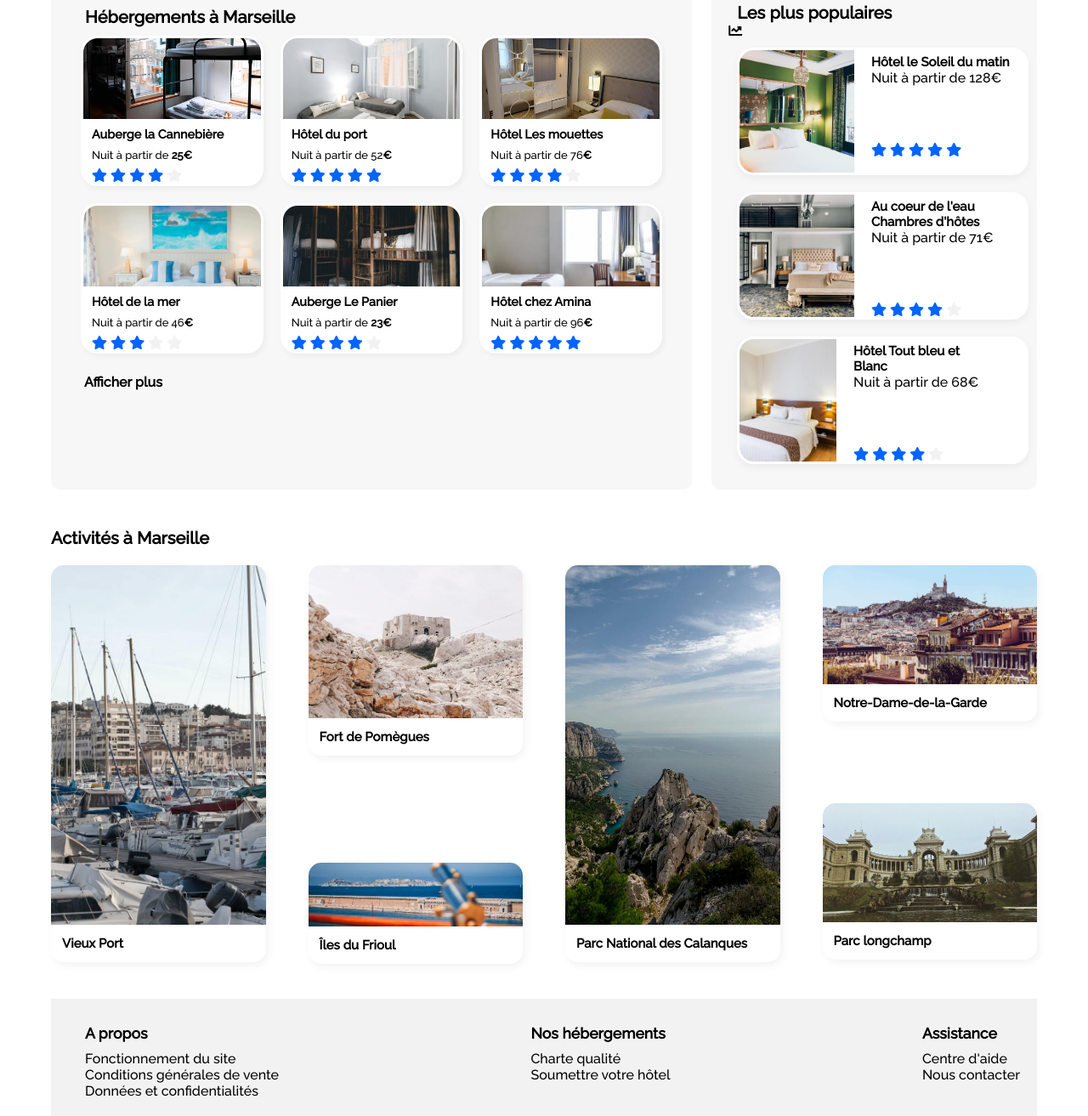
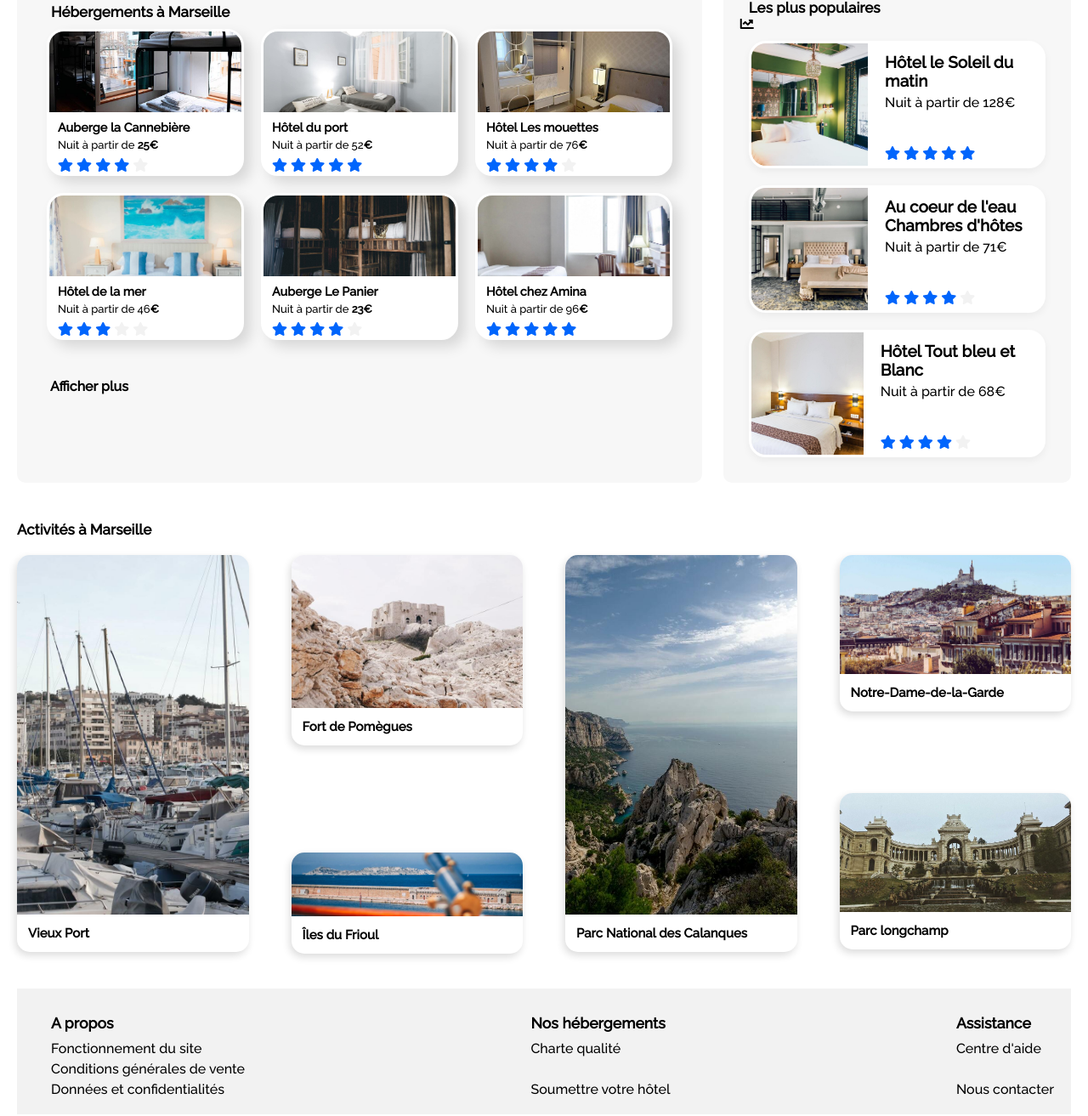
Before and after one commit to Sididaoudi/Sididaoudi-Sididaoudi-DaoudiSidi_2_28052021, a plain HTML site: page index.html in a window 1280 px wide. Shown: the part 337-1650 px from the top of the page at 85% size. Drawn offline with Linux system fonts and the light colour scheme.

Commit message:
Add files via upload

```diff
--- a/style.css
+++ b/style.css
@@ -12,14 +12,14 @@
 /* ***************** CONTENU ***************************** */
 .contenu {
   padding: 0 20px;
-  max-width: 1200px;
+  max-width: 1350px;
   width: 100%;
   margin: auto;
   margin-top: 20px;
 }
 
 h2 {
-  font-size: 20px;
+  font-size: 17px;
 }
 
 h3 {
@@ -234,6 +234,7 @@ h2 h3 {
 
 .more {
   padding: 14px;
+  padding-top: 35px;
   font-weight: bold;
 }
 
@@ -248,7 +249,7 @@ h2 h3 {
   padding-left: 10px;
   padding-top: 4px;
   font-size: 13px;
-  margin-top: 5px;
+  margin-top: 1px;
   margin-bottom: 7px;
 }
 
@@ -266,7 +267,7 @@ h2 h3 {
   border-radius: 20px 20px;
   overflow: hidden;
   min-width: 200px;
-  box-shadow: 2px 3px 6px rgb(0 0 0 / 5%);
+  box-shadow: 8px 8px 16px rgb(0 0 0 / 13%);
 }
 
 .cards img {
@@ -333,7 +334,7 @@ h2 h3 {
 
 .cards-aside2 {
   background: white;
-  width: 100%;
+  /* width: 100%; */
   border: 3px solid white;
   border-radius: 20px 20px;
   overflow: hidden;
@@ -349,8 +350,11 @@ h2 h3 {
 .cards-aside2 a {
   display: flex;
   text-decoration: none;
+  color: black;
+}
 
-  color: black;
+.cards-aside2 p {
+  margin-top: 5px;
 }
 .cards-aside2 img {
   width: 40%;
@@ -370,9 +374,18 @@ h2 h3 {
 }
 
 .cards-aside2 h3 {
-  font-size: 15px;
+  font-size: 19px;
   font-weight: bold;
-  margin-top: 5px;
+  padding-top: 11px;
+}
+
+/* .cards-aside2,
+.stars {
+  margin-top: -30px;
+} */
+
+.cards-aside2 .stars {
+  margin-top: -25px;
 }
 
 h1 {
@@ -404,7 +417,7 @@ h1 {
   display: flex;
   flex-direction: column;
   width: 100%;
-  box-shadow: 3px 4px 10px rgb(0 0 0 / 5%);
+  box-shadow: -2px 4px 10px rgb(0 0 0 / 14%);
   border-radius: 15px;
   overflow: hidden;
   text-decoration: none;
@@ -511,6 +524,10 @@ footer h3 {
 footer ul {
   list-style: none;
   padding: 10px;
+  height: 87px;
+  display: flex;
+  justify-content: space-between;
+  flex-direction: column;
 }
 
 footer a {
@@ -609,7 +626,7 @@ footer a {
   }
 
   .hebergements h2 {
-    font-size: 1rem;
+    font-size: 15px;
   }
 
   .aside {
```
